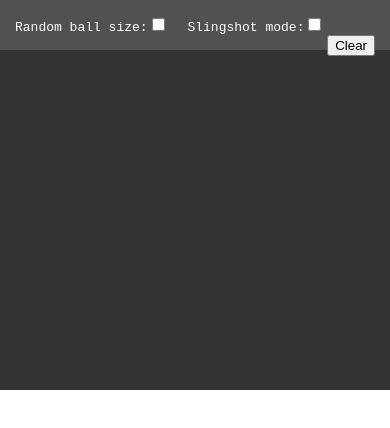
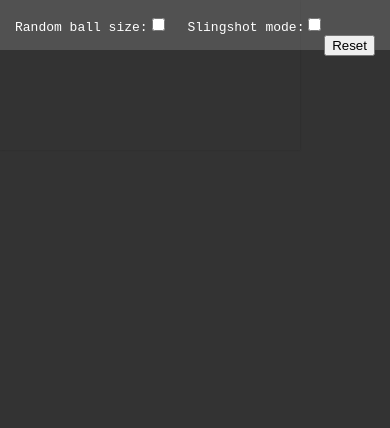
Before and after one commit to hugobytes/bouncing-balls, a website: page index.html in a window 390 px wide. Drawn offline with Linux system fonts and the light colour scheme.

Commit message:
Start on refactoring ...

```diff
--- a/index.html
+++ b/index.html
@@ -3,7 +3,56 @@
 
 <head>
     <title>Bouncing Balls</title>
-    <link rel="stylesheet" href="dist/style.css">
+    <style>
+        canvas {
+            border: none;
+            cursor: crosshair;
+            box-shadow: 0 0 2px rgba(0, 0, 0, 0.2);
+        }
+
+        html,
+        body {
+            width: 100%;
+            height: 100%;
+            margin: 0;
+            overflow: hidden;
+            display: block;
+            -webkit-touch-callout: none;
+            -webkit-user-select: none;
+            -khtml-user-select: none;
+            -moz-user-select: none;
+            -ms-user-select: none;
+            user-select: none;
+            background: #333;
+        }
+
+        .controls-container {
+            width: 100%;
+            z-index: 1;
+            top: 0;
+            color: white;
+            font-family: monospace;
+            border-radius: 0 0 4px 4px;
+            position: absolute;
+        }
+
+        .controls {
+            background: rgba(255, 255, 255, 0.15);
+            padding: 15px;
+        }
+
+        form {
+            display: inline-block;
+        }
+
+        #reset {
+            float: right;
+        }
+
+        input {
+            margin-right: 15px;
+        }
+    </style>
 </head>
 
 <body>
@@ -12,11 +61,12 @@
             <div class="controls">
                 Random ball size:<input id="randomBallSize" type="checkbox">
                 Slingshot mode:<input id="slingshot" type="checkbox">
-            <button id="clear">Clear</button>
+                <button id="reset">Reset</button>
             </div>
         </div>
         <canvas id="myCanvas"></canvas>
     </div>
-<script src="dist/script.js"></script>
+    <script src="src/main.js"></script>
 </body>
+
 </html>
--- a/package.json
+++ b/package.json
@@ -26,6 +26,6 @@
     "node-sass": "^3.4.2",
     "tape": "^4.7.0",
     "ts-jest": "^20.0.7",
-    "typescript": "^2.4.2"
+    "typescript": "^2.9.2"
   }
 }
--- /dev/null
+++ b/src/features/fireInRandomDirection.ts
@@ -0,0 +1,3 @@
+export function addMouseClickListener() {
+
+}
--- a/src/scss/style.scss
+++ /dev/null
@@ -1,44 +0,0 @@
-canvas {
-    border: none;
-    cursor: crosshair;
-    box-shadow: 0 0 2px rgba(0, 0, 0, 0.2);
-}
-
-html, body {
-    width:  100%;
-    height: 100%;
-    margin: 0;
-    overflow: hidden; /*  Disable scrollbars */
-    display: block;  /* No floating content on sides */
-    -webkit-touch-callout: none; /* iOS Safari */
-    -webkit-user-select: none; /* Safari */
-    -khtml-user-select: none; /* Konqueror HTML */
-    -moz-user-select: none; /* Firefox */
-    -ms-user-select: none; /* Internet Explorer/Edge */
-    user-select: none; /* Non-prefixed version, currently supported by Chrome and Opera */
-    //background: #333;
-}
-
-.controls-container {
-    width: 100%;
-    z-index: 1;
-    top: 0;
-    color: white;
-    font-family: monospace;
-    border-radius: 0 0 4px 4px;
-    position: absolute;
-}
-
-.controls {
-    background: rgba(255,255,255,0.15);
-    padding: 15px;
-    form {
-        display: inline-block;
-    }
-    #clear {
-        float: right;
-    }
-    input {
-        margin-right: 15px;
-    }
-}
--- a/src/ts/script.ts
+++ /dev/null
@@ -1,377 +0,0 @@
-// TODO: https://stackoverflow.com/documentation/typescript/7456/unit-testing#t=20170720213125066547 or https://journal.artfuldev.com/write-tests-for-typescript-projects-with-mocha-and-chai-in-typescript-86e053bdb2b6
-/**
- * @author Hugo Brook : Bouncing Balls using TypeScript, html, css and canvas
- * The main structure of this code followed the best two tutorials on canvas I could find (I am new to canvas, but not TypeScript):
- * @author Kirupa Chinnathambi : https://www.kirupa.com/html5/creating_simple_html5_canvas_animation.htm
- * @author Kirupa Chinnathambi : https://www.kirupa.com/html5/animating_many_things_on_a_canvas.htm
- */
-
-/**
- * @property canvas
- * @type {HTMLCanvasElement}
- */
-const canvas = document.querySelector("#myCanvas") as HTMLCanvasElement;
-
-/**
- * Need to initialise context as a 2d element for two-dimensional drawing
- * @property context
- * @type {CanvasRenderingContext2D|any}
- */
-const context = canvas.getContext("2d");
-
-/**
- * Control HTML Input elements
- */
-let slingshotInputElement = <HTMLInputElement>document.getElementById("slingshot");
-let randomBallSizeInput = <HTMLInputElement>document.getElementById("randomBallSize");
-let clearButton = <HTMLButtonElement>document.getElementById("clear");
-
-/**
- * Used to fix blurry view on Retina devices
- * @type {number}
- */
-let canvasMultiplier = 2;
-
-/**
- * Set canvas width to take up full screen
- * @type {number}
- */
-canvas.width  = window.innerWidth * canvasMultiplier;
-canvas.height = window.innerHeight * canvasMultiplier;
-
-canvas.style.width = "100%";
-canvas.style.height = "100%";
-
-
-/**
- * Array of possible colours each ball will use
- * @source https://color.adobe.com/create/color-wheel/?copy=true&base=1&rule=Custom&selected=0&name=Copy%20of%20Phaedra&mode=rgb&rgbvalues=1,0.38009,0.218215,1,1,0.615686,0.744159,0.92,0.623819,0.474904,0.74,0.55981,0,0.64,0.534545&swatchOrder=0,1,2,3,4
- * @type {[string,string,string,string,string]}
- */
-const colours = ["#ff6138", "#ffff9d", "#beeb9f", "#79bd8f", "#00a388", "#ff9ddb"];
-
-/**
- * Start with empty array (balls will be pushed on click)
- * @type {Array}
- */
-let balls = [];
-
-/**
- * Slingshot and line start x/y position variables
- * Set once in 'mousedown' functions and destroyed on mouseup
- */
-let xSlingshotStart, ySlingshotStart;
-let xLineStart, yLineStart;
-
-/**
- * Line is created on 'mousedown' and destroyed on 'mouseup' in Slingshot mode
- * @type {any}
- */
-let line = null; let startLine = false;
-
-/**
- * Min and max ball sizes
- * @type {number}
- */
-let maxBallSzie = 30; let minBallSize = 10;
-
-/**
- * Checks for different browsers
- * @type {((callback:FrameRequestCallback)=>number)|any}
- */
-const reqAnimationFrame = window.requestAnimationFrame || window.webkitRequestAnimationFrame;
-
-/**
- * Ball class to construct new balls
- * @class Ball
- */
-class Ball {
-    private radius: number;
-    private speed: number;
-    private xPos: number;
-    private yPos: number;
-    private colour: string;
-    private xVelocity: number;
-    private yVelocity: number;
-
-    constructor(xPos, yPos, colour, xVelocity, yVelocity, radius) {
-        this.radius = radius;
-        this.speed = 10;
-        this.xPos = xPos * canvasMultiplier;
-        this.yPos = yPos * canvasMultiplier;
-        this.colour = colour;
-        this.xVelocity = xVelocity;
-        this.yVelocity = yVelocity;
-    }
-
-    public update = () => {
-        /**
-         * Begin drawing new individual ball / updating existing ball position
-         * Contains animation logic (should follow bouncing ball animation with gravity)
-         * @method beginPath()
-         */
-        context.beginPath();
-
-        let radius = this.radius;
-        let sAngle = 0;
-        let eAngle = Math.PI * 2;
-        let counterclockwise = false;
-
-        const gravity = 0.2;
-
-        /**
-         * Larger balls have less bounce
-         * @type {number}
-         */
-        const bounce = 0.9*minBallSize/radius;
-        const traction = 0.8;
-
-        /**
-         * Bouncing animation logic - modified from a JS tutorial on StackOverflow of a similar nature
-         * @author Shomz : https://stackoverflow.com/questions/29982228/how-to-apply-gravity-to-bouncing-balls-in-javascript
-         */
-        if (this.xPos + radius >= canvas.width) {
-            this.xVelocity = -this.xVelocity * bounce;
-            this.xPos = canvas.width - radius;
-        } else if (this.xPos - radius <= 0) {
-            this.xVelocity = -this.xVelocity * bounce;
-            this.xPos = radius;
-        }
-        if (this.yPos + radius >= canvas.height) {
-            this.yVelocity = -this.yVelocity * bounce;
-            this.yPos = canvas.height - radius;
-            this.xVelocity *= traction;
-        } else if (this.yPos - radius <= 0) {
-            this.yVelocity = -this.yVelocity * bounce;
-            this.yPos = radius;
-        }
-
-        this.yVelocity += gravity;
-
-        this.xPos += this.xVelocity;
-        this.yPos += this.yVelocity;
-
-        let xPos = this.xPos;
-        let yPos = this.yPos;
-
-        /**
-         * Each ball is redrawn
-         * @method arc
-         * @param xPos, x-coordinate of the center of the circle
-         * @param yPos, y-coordinate of the center of the circle
-         * @param radius, The radius of the circle (no change)
-         * @param sAngle, The starting angle, in radians (0 is at the 3 o'clock position of the arc's circle) - no change
-         * @param eAngle, The ending angle, in radians (no change) - uses Math.PI * 2 to ensure a full circle is drawn
-         * @param counterclockwise (optional), Specifies whether the drawing should be counterclockwise or clockwise
-         */
-        context.arc(xPos, yPos, radius, sAngle, eAngle, counterclockwise);
-
-        /**
-         * Finish drawing new individual ball / updating existing ball position
-         * @method closePath()
-         */
-        context.closePath();
-
-        /**
-         * Define a colour for the ball
-         * @type {string}
-         */
-        context.fillStyle = this.colour;
-
-        /**
-         * Fill in the ball with colour
-         * @method fill()
-         */
-        context.fill();
-    }
-}
-
-/**
- * Line drawn by dragging mouse in slingshot mode
- * @class
- */
-class Line {
-    private xLineStart: number;
-    private yLineStart: number;
-    private xLineEnd: number;
-    private yLineEnd: number;
-
-    constructor(xLineStart, yLineStart, xLineEnd, yLineEnd) {
-        this.xLineStart = xLineStart * canvasMultiplier;
-        this.yLineStart = yLineStart * canvasMultiplier;
-        this.xLineEnd = xLineEnd * canvasMultiplier;
-        this.yLineEnd = yLineEnd * canvasMultiplier;
-    }
-
-    public drawLine = () => {
-        context.beginPath();
-        context.moveTo(this.xLineStart, this.yLineStart);
-        context.lineTo(this.xLineEnd, this.yLineEnd);
-        context.lineWidth = 2;
-        context.strokeStyle = "rgba(255,255,255,0.15)";
-        context.stroke();
-    }
-}
-
-/**
- * Draw each individual ball
- * @method drawBall
- */
-function addNewBall(xPos, yPos, xVelocity, yVelocity) {
-    let colour = colours[randomIntFromInterval(0, colours.length)];
-
-    let randomBallSizeChecked = randomBallSizeInput.checked;
-
-    /**
-     * If randomBallSize input is checked, generate random size balls, otherwise use medium sizes ball
-     * Larger ball sizes will have less bounce than smaller ball sizes
-     * @type {number}
-     */
-    let radius = randomBallSizeChecked? randomIntFromInterval(minBallSize, maxBallSzie) : maxBallSzie/2;
-
-    let ball = new Ball(xPos, yPos, colour, xVelocity, yVelocity, radius);
-    balls.push(ball);
-}
-
-/**
- * Fetch a random number between min and max number
- */
-function randomIntFromInterval(min,max) {
-    return Math.floor(Math.random()*(max-min+1)+min);
-}
-
-/**
- * Draw or re-draw the entire canvas
- * reqAnimationFrame gets called roughly 60 times per second (decided by the browser)
- * @method draw
- */
-function draw() {
-    /**
-     * Clear whole canvas
-     */
-    context.clearRect(0, 0, canvas.width, canvas.width);
-
-    /**
-     * Dark background theme for canvas
-     * @type {string}
-     */
-    context.fillStyle = "#333";
-
-    /**
-     * Fill canvas with dark bg
-     * @method fillRect
-     */
-    context.fillRect(0, 0, canvas.width, canvas.width);
-
-    /**
-     * Update each ball's position
-     * update() function should follow a bouncing ball animation with gravity
-     */
-    for (let i = 0; i < balls.length; i++) {
-        let myBall = balls[i];
-        myBall.update();
-    }
-
-    /**
-     * Draw line
-     */
-    if (line != null) {
-        line.drawLine();
-    }
-
-    reqAnimationFrame(draw);
-}
-
-/**
- * Event listeners
- */
-function addEventListeners() {
-    /**
-     * Add click listener for canvas
-     */
-    canvas.addEventListener("click", (e) => {
-        let xPos = e.clientX;
-        let yPos = e.clientY;
-
-        /**
-         * Random direction (x and y velocities)
-         * @type {number}
-         */
-        let xVelocity = randomIntFromInterval(-10,10);
-        let yVelocity = randomIntFromInterval(-10,10);
-
-        if (!slingshotInputElement.checked) {
-            addNewBall(xPos, yPos, xVelocity, yVelocity);
-        }
-
-    });
-
-    /**
-     * Event listeners for slingshot mode (desktop and mobile)
-     * Holding mouse down starts creating slingshot line
-     * Releasing mouse
-     */
-    canvas.addEventListener("mousedown", (e) => {
-        if (!slingshotInputElement.checked) {
-            return
-        }
-        this.xSlingshotStart = e.clientX;
-        this.ySlingshotStart = e.clientY;
-        xLineStart = e.clientX;
-        yLineStart = e.clientY;
-        startLine = true;
-    });
-
-    canvas.addEventListener("mousemove", (e) => {
-        if (!slingshotInputElement.checked) {
-            return
-        }
-        if (startLine === true) {
-            line = new Line(xLineStart, yLineStart, e.clientX, e.clientY);
-        }
-    });
-
-    canvas.addEventListener("mouseup", (e) => {
-        if (!slingshotInputElement.checked) {
-            return
-        }
-
-        let xPos = e.clientX;
-        let yPos = e.clientY;
-
-        let xPosEnd = e.clientX;
-        let yPosEnd = e.clientY;
-
-        startLine = false;
-        line = null;
-
-        /**
-         * Velocities increase the more you drag the slingshot
-         * Slingshot start positions are set on mouse down and used here
-         * @type {number}
-         * @type {number}
-         */
-        let xVelocity = (this.xSlingshotStart - xPosEnd)/5;
-        let yVelocity = (this.ySlingshotStart - yPosEnd)/5;
-
-        addNewBall(xPos, yPos, xVelocity, yVelocity);
-
-    });
-
-    /**
-     * Add click listener for clear
-     */
-    clearButton.addEventListener("click", (e) => {
-        this.balls = [];
-    });
-}
-
-/**
- * Add event listeners
- */
-addEventListeners();
-
-/**
- * Draw canvas and start animation process
- */
-draw();
```
Also changed, not shown: src/features/resetBalls.ts (added, +7 -0 lines), src/features/slingshotMode.ts (added, +34 -0 lines), src/lib/ball.ts (added, +105 -0 lines), src/lib/balls.ts (added, +18 -0 lines), src/lib/canvas.ts (added, +23 -0 lines), src/start.ts (added, +15 -0 lines), src/ts/script.spec.ts (deleted, +0 -1 lines), dist/script.js, 1 other file. Lines whose indentation alone changed are shown as unchanged.
